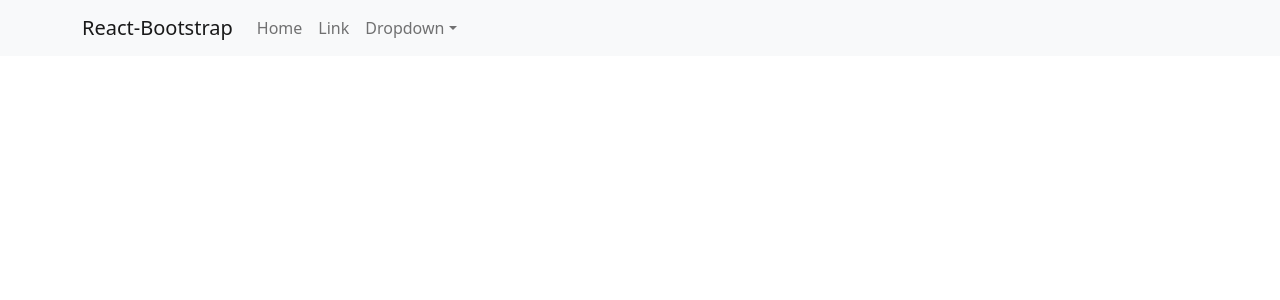
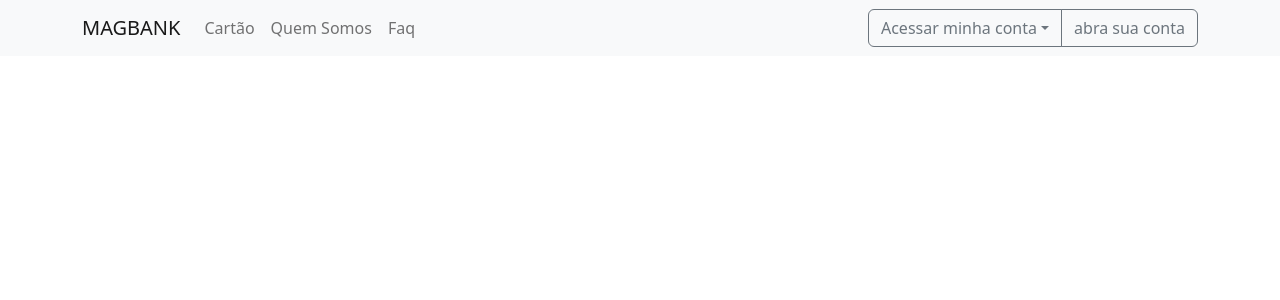
Before and after one commit to silvasouzaadriano/magbank, a React (Create React App) app: page / in a window 1280 px wide. Shown: the top 300 px of the page. Built offline with nearby package versions, Linux system fonts and the light colour scheme.

Commit message:
feat(navbar): Creating basic structure

```diff
--- a/src/App.js
+++ b/src/App.js
@@ -2,12 +2,10 @@ import React from 'react'
 import Navbar from './components/Navbar'
 import './App.scss';
 
-function App() {
-  return (
-    <div className="App">
-      <Navbar />
-    </div>
-  );
-}
+const App = () => (
+  <div className="App">
+    <Navbar />
+  </div>
+);
 
 export default App;
--- a/src/components/Navbar.js
+++ b/src/components/Navbar.js
@@ -2,6 +2,8 @@ import React from 'react';
 import {Container,
   Navbar,
   Nav,
+  Button,
+  ButtonGroup,
   NavDropdown
 } from 'react-bootstrap';
 import './Navbar.scss';
@@ -9,13 +11,17 @@ import './Navbar.scss';
 const Navigation = () => (
   <Navbar bg="light" expand="lg">
     <Container>
-      <Navbar.Brand href="#home">React-Bootstrap</Navbar.Brand>
+      <Navbar.Brand href="#home">MAGBANK</Navbar.Brand>
       <Navbar.Toggle aria-controls="basic-navbar-nav" />
       <Navbar.Collapse id="basic-navbar-nav">
         <Nav className="me-auto">
-          <Nav.Link href="#home">Home</Nav.Link>
-          <Nav.Link href="#link">Link</Nav.Link>
-          <NavDropdown title="Dropdown" id="basic-nav-dropdown">
+          <Nav.Link href="#cartao">Cartão</Nav.Link>
+          <Nav.Link href="#quemsomos">Quem Somos</Nav.Link>
+          <Nav.Link href="#faq">Faq</Nav.Link>
+        </Nav>
+        <ButtonGroup aria-label="Basic example">
+          <Button variant="outline-secondary">
+            <NavDropdown title="Acessar minha conta" id="basic-nav-dropdown">
               <NavDropdown.Item href="#action/3.1">Action</NavDropdown.Item>
               <NavDropdown.Item href="#action/3.2">
                 Another action
@@ -26,7 +32,9 @@ const Navigation = () => (
                 Separated link
               </NavDropdown.Item>
             </NavDropdown>
-        </Nav>
+          </Button>
+          <Button variant="outline-secondary">abra sua conta</Button>
+        </ButtonGroup>
       </Navbar.Collapse>
     </Container>
   </Navbar>
```
Also changed, not shown: src/logo.svg (deleted). Lines whose indentation alone changed are shown as unchanged.
